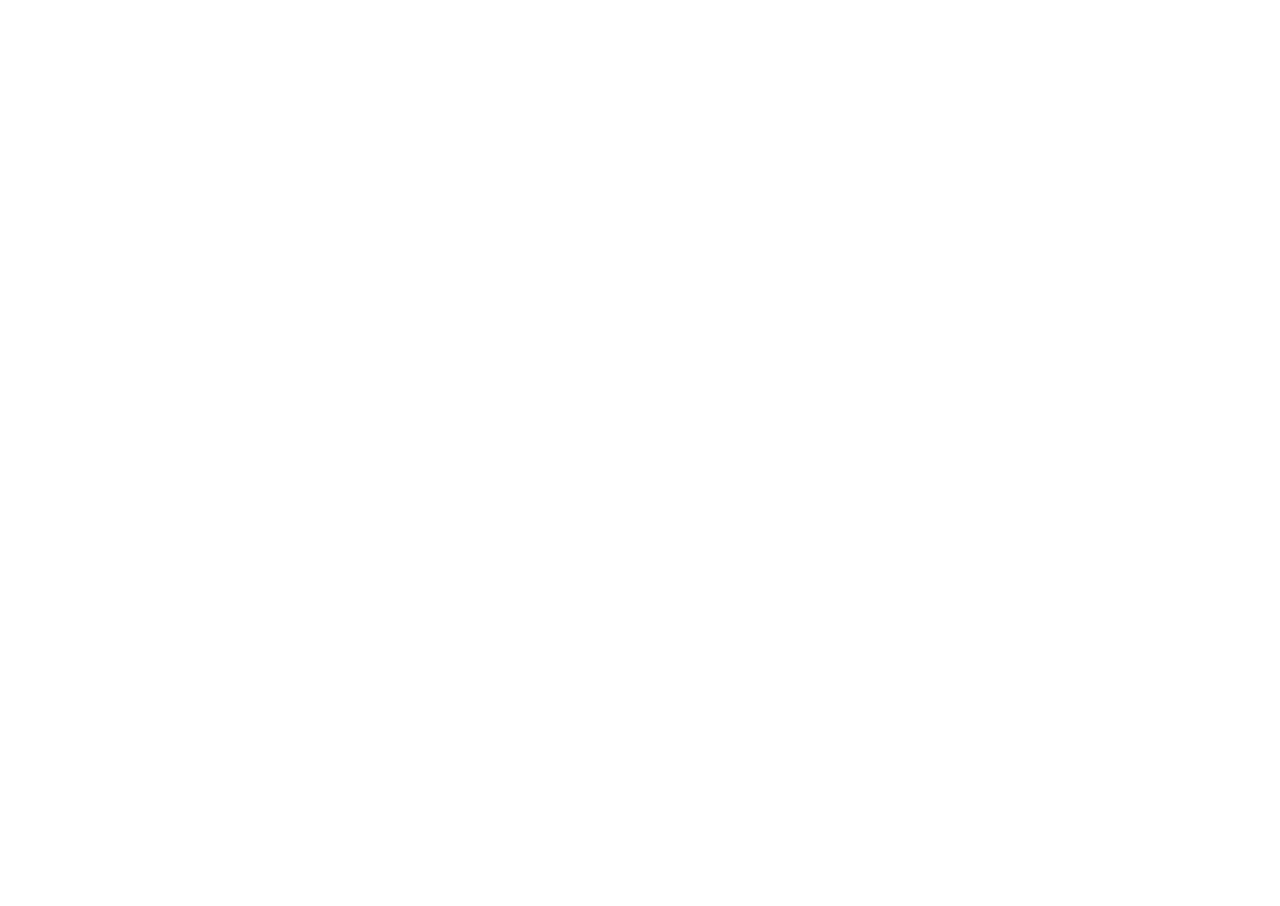
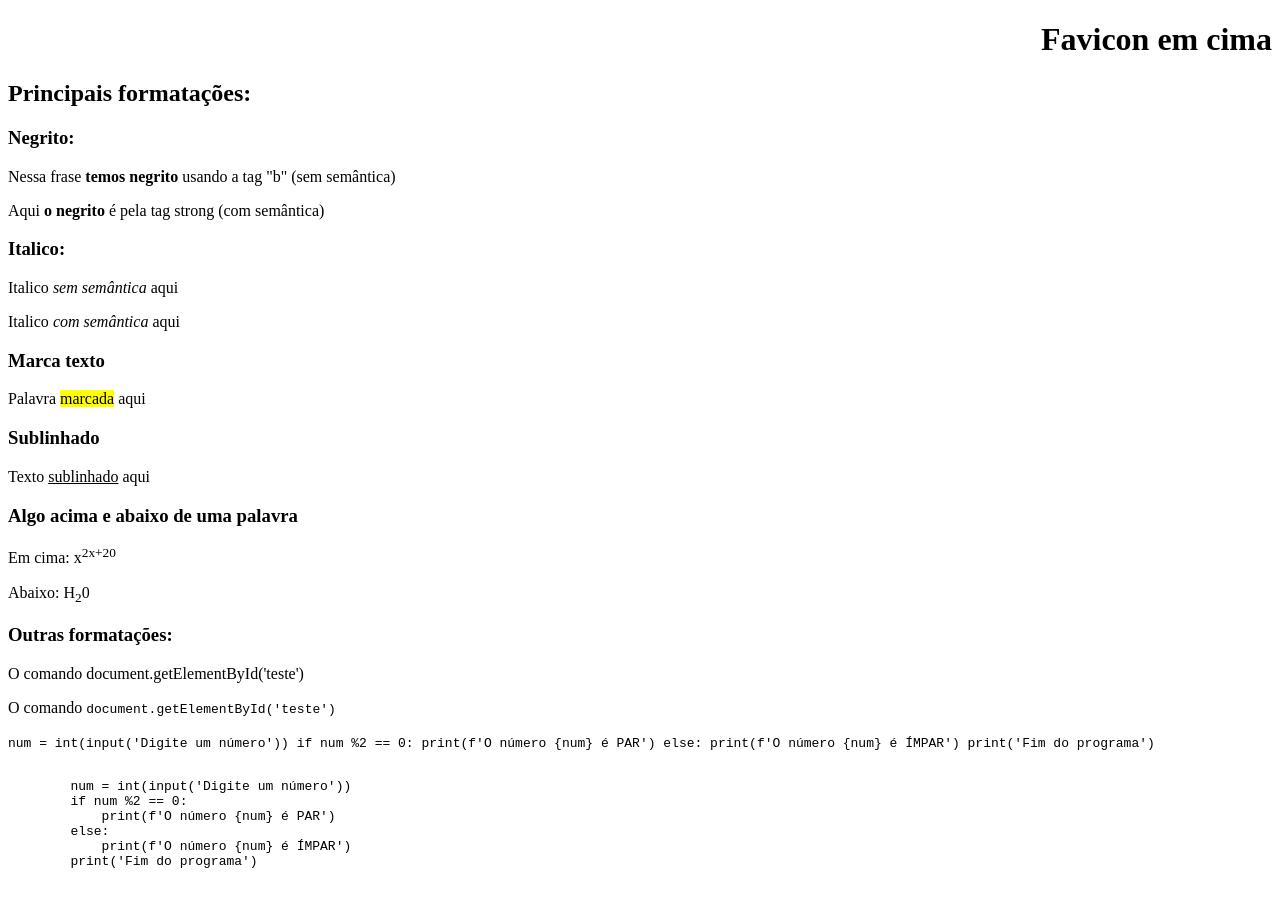
Before and after one commit to VictorJobali/curso-html-css-js, a plain HTML site: page mod1/exercicios/ex003/index.html in a window 1280 px wide. Before the commit the page ends 800 px from the top, so only its background shows below. Drawn offline with Linux system fonts and the light colour scheme.

Commit message:
ex003 - favicon

```diff
--- a/mod1/exercicios/ex003/index.html
+++ b/mod1/exercicios/ex003/index.html
@@ -3,9 +3,46 @@
 <head>
     <meta charset="UTF-8">
     <meta name="viewport" content="width=device-width, initial-scale=1.0">
+    <link rel="shortcut icon" href="favicon.ico" type="image/x-icon">
     <title>Utilizando favicon</title>
 </head>
 <body>
+    <h1 style="text-align: end;">Favicon em cima</h1>
+    <h2>Principais formatações:</h2>
+    <h3>Negrito:</h3>
+    <p>Nessa frase <b>temos negrito </b> usando a tag "b" (sem semântica)</p>
+    <p>Aqui <strong>o negrito</strong> é pela tag strong (com semântica)</p>
+    <h3>Italico:</h3>
+    <p>Italico <i>sem semântica</i> aqui</p>
+    <p>Italico <em>com semântica</em> aqui</p>
+    <h3>Marca texto</h3>
+    <p>Palavra <mark>marcada</mark> aqui</p>
+    <h3>Sublinhado</h3>
+    <p>Texto <ins>sublinhado</ins> aqui</p>
+    <h3>Algo acima e abaixo de uma palavra</h3>
+    <p>Em cima: x<sup>2x+20</sup></p>
+    <p>Abaixo: H<sub>2</sub>0</p>
+    <h3>Outras formatações:</h3>
+    <p>O comando document.getElementById('teste')</p>
+    <p>O comando <code>document.getElementById('teste')</code></p>
+    <code>
+        num = int(input('Digite um número'))
+        if num %2 == 0:
+            print(f'O número {num} é PAR')
+        else:
+            print(f'O número {num} é ÍMPAR')
+        print('Fim do programa')
+    </code>
+    <pre>
+        <code>
+        num = int(input('Digite um número'))
+        if num %2 == 0:
+            print(f'O número {num} é PAR')
+        else:
+            print(f'O número {num} é ÍMPAR')
+        print('Fim do programa')
+        </code>
+    </pre>
 
 </body>
 </html>
```
Also changed, not shown: mod1/exercicios/ex003/favicon.ico (added), mod1/exercicios/ex003/favicon.png (deleted).
